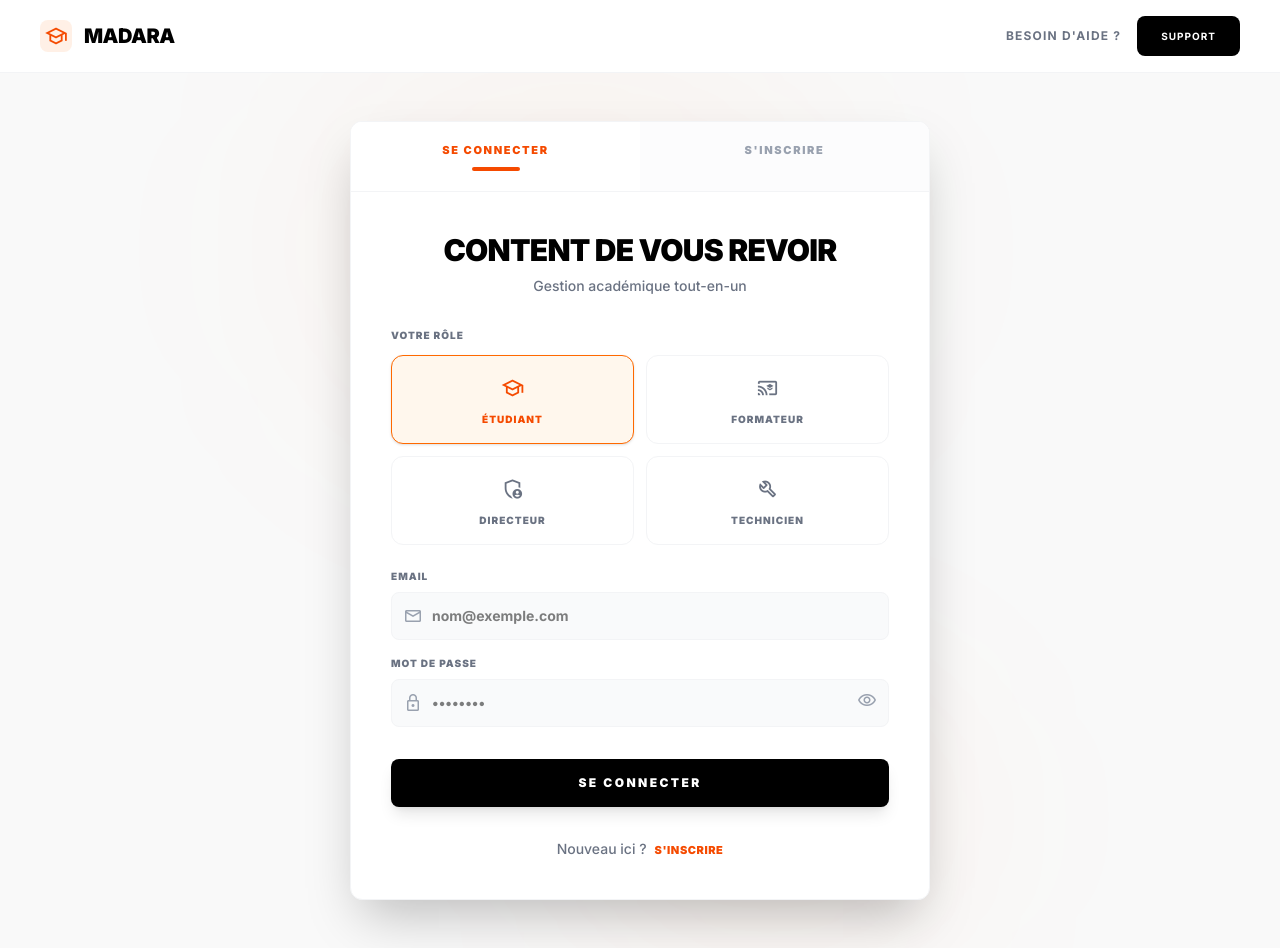
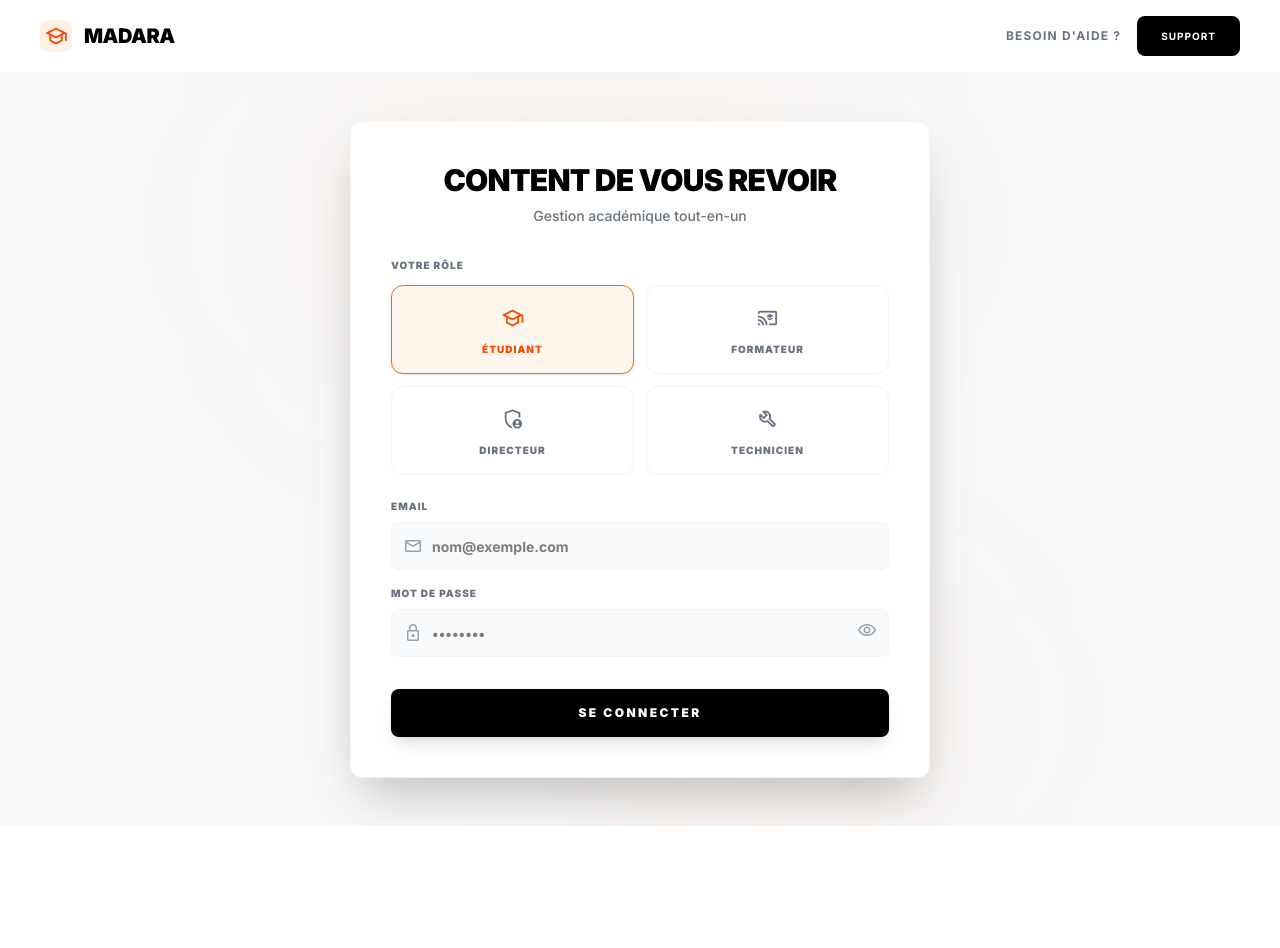
Before and after one commit to MADARA-t/WEB-GENLOG-UATM, a React (Vite) app in the folder frontend/: page / in a window 1280 px wide. After the commit the page ends 826 px from the top, so only its background shows below. Built offline with nearby package versions, Linux system fonts and the light colour scheme.

Commit message:
Modification de l'interface de connexion, pas d'inscriptions

```diff
--- a/frontend/src/pages/Auth.jsx
+++ b/frontend/src/pages/Auth.jsx
@@ -3,46 +3,33 @@ import { useNavigate } from 'react-router-dom';
 
 export default function Auth() {
   const navigate = useNavigate();
-  const [isLogin, setIsLogin] = useState(true);
   const [role, setRole] = useState('student');
   const [showPassword, setShowPassword] = useState(false);
 
   // ÉTATS POUR LES INPUTS ET LES MESSAGES
   const [email, setEmail] = useState('');
   const [password, setPassword] = useState('');
-  const [name, setName] = useState('');
-  const [status, setStatus] = useState({ type: '', text: '' }); // { type: 'error' | 'success', text: '' }
+  const [status, setStatus] = useState({ type: '', text: '' });
 
   const handleSubmit = async (e) => {
     e.preventDefault();
-    setStatus({ type: '', text: '' }); // On réinitialise au clic
-    const action = isLogin ? 'login' : 'register';
+    setStatus({ type: '', text: '' });
 
     try {
-      const response = await fetch(`http://localhost:5000/auth/${action}`, {
+      const response = await fetch(`http://localhost:5000/auth/login`, {
         method: 'POST',
         headers: { 'Content-Type': 'application/json' },
-        body: JSON.stringify({
-          email,
-          password,
-          role,
-          name: isLogin ? undefined : name
-        })
+        body: JSON.stringify({ email, password, role })
       });
 
       const data = await response.json();
 
       if (response.ok) {
-        if (!isLogin) {
-          setStatus({ type: 'success', text: "🎉 Félicitations ! Compte créé. Connectez-vous." });
-          setIsLogin(true);
-          setName(''); // On vide le nom pour le mode login
-        } else {
-          setStatus({ type: 'success', text: "Connexion réussie ! Redirection..." });
-          setTimeout(() => navigate('/dashboard'), 1500);
-        }
+        setStatus({ type: 'success', text: "Connexion réussie ! Redirection..." });
+        // On stocke l'utilisateur si besoin (localStorage) avant de naviguer
+        setTimeout(() => navigate('/dashboard'), 1500);
       } else {
-        setStatus({ type: 'error', text: data.error || "Une erreur est survenue." });
+        setStatus({ type: 'error', text: data.error || "Identifiants incorrects." });
       }
     } catch (error) {
       setStatus({ type: 'error', text: "Le serveur ne répond pas. Est-il lancé ?" });
@@ -72,21 +59,10 @@ export default function Auth() {
         </div>
 
         <div className="z-10 w-full max-w-[580px] mx-auto bg-white rounded-xl shadow-2xl border border-gray-100 overflow-hidden">
-          <div className="flex w-full border-b border-gray-100 bg-white">
-            <button onClick={() => { setIsLogin(true); setStatus({type:'', text:''}); }} className={`flex-1 py-5 flex flex-col items-center transition-all ${isLogin ? 'bg-white' : 'bg-gray-50/50 hover:bg-gray-50'}`}>
-              <span className={`text-[11px] font-black uppercase tracking-[0.15em] ${isLogin ? 'text-orange-600' : 'text-gray-400'}`}>Se connecter</span>
-              {isLogin && <div className="h-1 w-12 bg-orange-600 mt-2 rounded-full"></div>}
-            </button>
-            <button onClick={() => { setIsLogin(false); setStatus({type:'', text:''}); }} className={`flex-1 py-5 flex flex-col items-center transition-all ${!isLogin ? 'bg-white' : 'bg-gray-50/50 hover:bg-gray-50'}`}>
-              <span className={`text-[11px] font-black uppercase tracking-[0.15em] ${!isLogin ? 'text-orange-600' : 'text-gray-400'}`}>S'inscrire</span>
-              {!isLogin && <div className="h-1 w-12 bg-orange-600 mt-2 rounded-full"></div>}
-            </button>
-          </div>
-
           <div className="p-8 sm:p-10">
             <div className="text-center mb-8">
               <h1 className="text-2xl sm:text-3xl font-black text-black uppercase tracking-tight mb-2">
-                {isLogin ? 'Content de vous revoir' : 'Rejoindre la plateforme'}
+                Content de vous revoir
               </h1>
               <p className="text-gray-500 text-sm font-medium">Gestion académique tout-en-un</p>
             </div>
@@ -103,10 +79,6 @@ export default function Auth() {
               </div>
 
               <div className="space-y-4">
-                {!isLogin && (
-                  <InputGroup label="Nom complet" icon="person" type="text" placeholder="Ex: Madara Uchiha" value={name} onChange={setName} />
-                )}
-
                 <InputGroup label="Email" icon="mail" type="email" placeholder="nom@exemple.com" value={email} onChange={setEmail} />
                 <InputGroup
                   label="Mot de passe"
@@ -121,7 +93,6 @@ export default function Auth() {
                 />
               </div>
 
-              {/* ZONE DE MESSAGES D'ERREUR OU SUCCÈS */}
               {status.text && (
                 <div className={`p-4 rounded-lg text-[10px] font-black uppercase tracking-widest border ${
                   status.type === 'error'
@@ -138,18 +109,9 @@ export default function Auth() {
               )}
 
               <button type="submit" className="w-full mt-2 h-12 bg-black text-white text-xs font-black uppercase tracking-[0.2em] rounded-lg hover:bg-zinc-800 transition-all shadow-lg active:scale-95">
-                {isLogin ? 'Se connecter' : 'Créer mon compte'}
+                Se connecter
               </button>
             </form>
-
-            <div className="flex flex-col items-center gap-4 mt-8">
-              <p className="text-sm text-gray-500 font-medium">
-                {isLogin ? "Nouveau ici ?" : "Déjà un compte ?"}
-                <button type="button" onClick={() => { setIsLogin(!isLogin); setStatus({type:'', text:''}); }} className="ml-2 text-orange-600 font-black uppercase text-[11px] tracking-wider hover:underline">
-                  {isLogin ? "S'inscrire" : "Se connecter"}
-                </button>
-              </p>
-            </div>
           </div>
         </div>
       </main>
@@ -157,7 +119,7 @@ export default function Auth() {
   );
 }
 
-// COMPOSANTS RÉUTILISABLES
+// COMPOSANTS RÉUTILISABLES (Inchangés)
 function RoleButton({ id, label, icon, active, setter }) {
   const isSelected = active === id;
   return (
```
